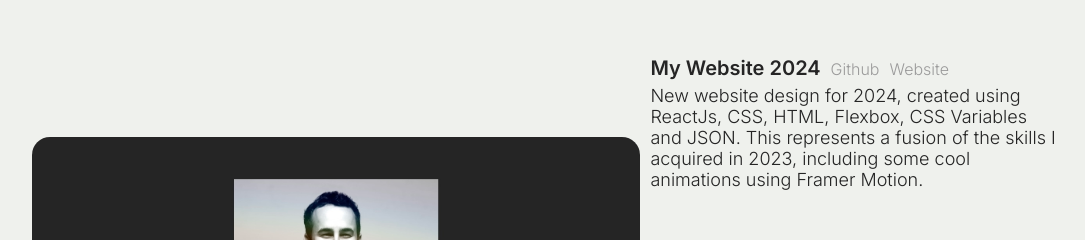
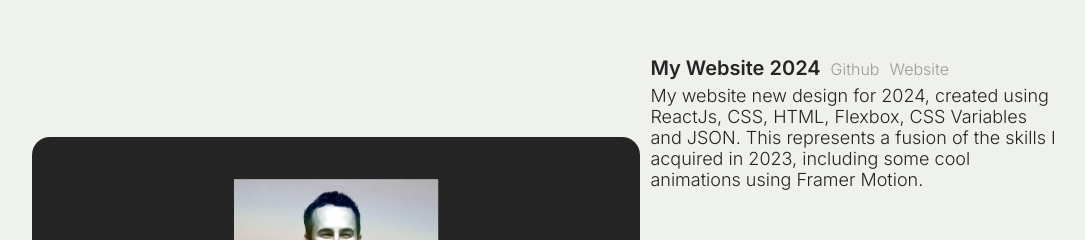
Before and after one commit to t-minini/my-website-v3, a React (Create React App) app: page / in a window 1280 px wide. Shown: the part 2541-2781 px from the top of the page, without its empty margins (96-1181 px from the left). Built offline with nearby package versions, Linux system fonts and the light colour scheme; a web font is replaced by a local one.

Commit message:
updating project description

```diff
--- a/public/index.html
+++ b/public/index.html
@@ -33,7 +33,7 @@
     />
 
     <!--Favicon -->
-    <link rel="icon" href="%PUBLIC_URL%/favicon2.png" />
+    <link rel="icon" href="%PUBLIC_URL%/favicon1.png" />
 
     <!-- Page Title -->
     <title>Tulio Minini | Front End Developer</title>
--- a/src/projects.json
+++ b/src/projects.json
@@ -69,6 +69,6 @@
     "project": "My Website 2024",
     "github": "https://github.com/t-minini/my-website-v3",
     "website": "https://tuliominini.com/",
-    "description": "New website design for 2024, created using ReactJs, CSS, HTML, Flexbox, CSS Variables and JSON. This represents a fusion of the skills I acquired in 2023, including some cool animations using Framer Motion."
+    "description": "My website new design for 2024, created using ReactJs, CSS, HTML, Flexbox, CSS Variables and JSON. This represents a fusion of the skills I acquired in 2023, including some cool animations using Framer Motion."
   }
 ]
```
